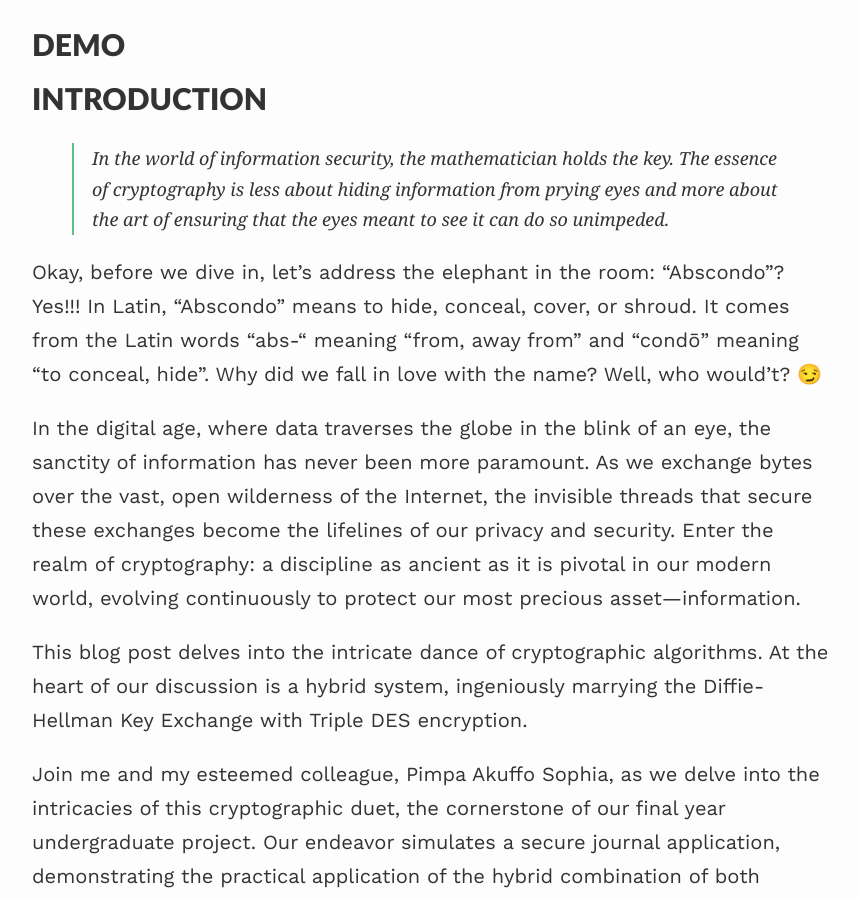
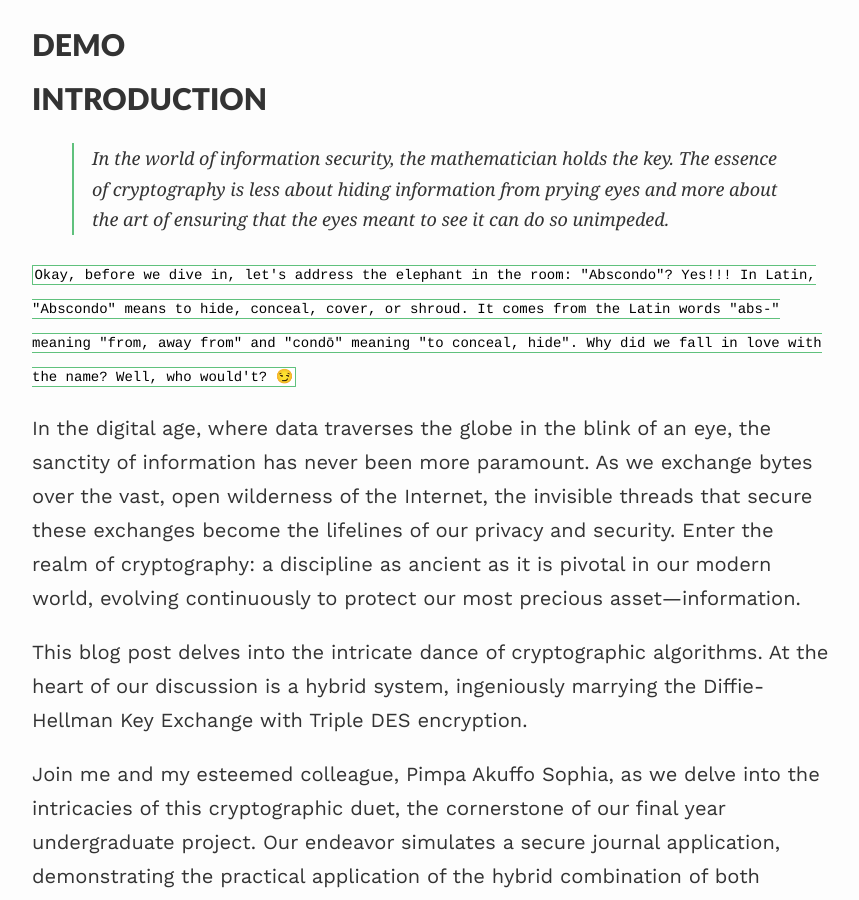
Before and after one commit to adkSpence/adkspence.github.io, a Jekyll site: the page built from _projects/abscondo.md, in a window 1280 px wide and 900 px high, scrolled down 671 px. Shown: the whole window, without its empty margins (208-1067 px from the left). Built offline with Jekyll 4.4.1, drawn with Linux system fonts in a browser that asks for light colours; nearby versions of some CDN libraries.

Commit message:
Edited more of the intro

```diff
--- a/_projects/abscondo.md
+++ b/_projects/abscondo.md
@@ -23,7 +23,7 @@ INTRODUCTION
 ---
 > In the world of information security, the mathematician holds the key. The essence of cryptography is less about hiding information from prying eyes and more about the art of ensuring that the eyes meant to see it can do so unimpeded.
 
-Okay, before we dive in, let's address the elephant in the room: "Abscondo"? Yes!!! In Latin, "Abscondo" means to hide, conceal, cover, or shroud. It comes from the Latin words "abs-" meaning "from, away from" and "condō" meaning "to conceal, hide". Why did we fall in love with the name? Well, who would't? 😏
+`Okay, before we dive in, let's address the elephant in the room: "Abscondo"? Yes!!! In Latin, "Abscondo" means to hide, conceal, cover, or shroud. It comes from the Latin words "abs-" meaning "from, away from" and "condō" meaning "to conceal, hide". Why did we fall in love with the name? Well, who would't? 😏`
 
 In the digital age, where data traverses the globe in the blink of an eye, the sanctity of information has never been more paramount. As we exchange bytes over the vast, open wilderness of the Internet, the invisible threads that secure these exchanges become the lifelines of our privacy and security. Enter the realm of cryptography: a discipline as ancient as it is pivotal in our modern world, evolving continuously to protect our most precious asset—information.
 
```
